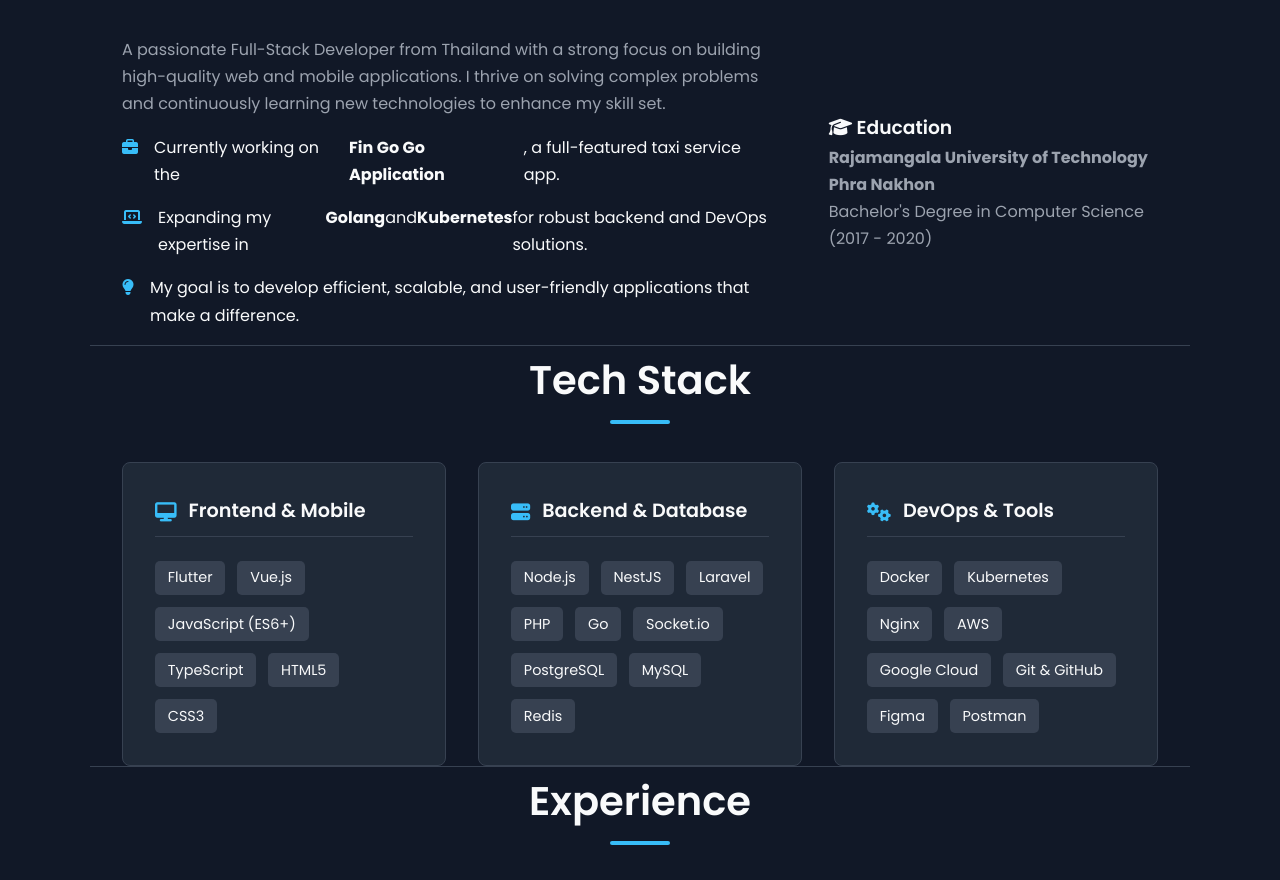
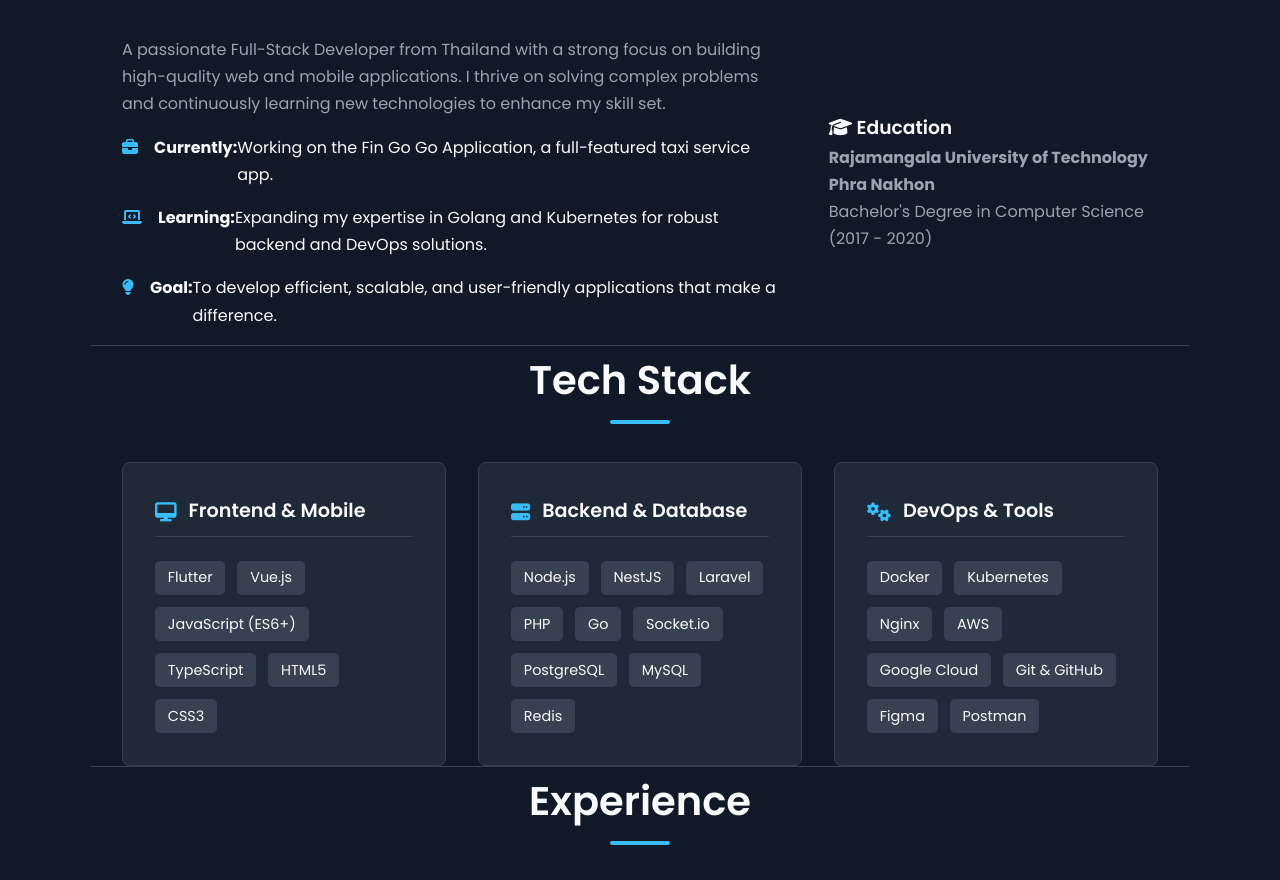
Before and after one commit to thanaratken/resume, a plain HTML site: page index.html in a window 1280 px wide. Shown: the part 880-1760 px from the top of the page. Drawn offline with Linux system fonts and the light colour scheme.

Commit message:
fix about me.

```diff
--- a/index.html
+++ b/index.html
@@ -1,5 +1,5 @@
 <!DOCTYPE html>
-<html lang="th">
+<html lang="en">
 <head>
     <meta charset="UTF-8">
     <meta name="viewport" content="width=device-width, initial-scale=1.0">
@@ -377,9 +377,9 @@
                         A passionate Full-Stack Developer from Thailand with a strong focus on building high-quality web and mobile applications. I thrive on solving complex problems and continuously learning new technologies to enhance my skill set.
                     </p>
                     <ul>
-                        <li><i class="fas fa-briefcase"></i> Currently working on the <strong>Fin Go Go Application</strong>, a full-featured taxi service app.</li>
-                        <li><i class="fas fa-laptop-code"></i> Expanding my expertise in <strong>Golang</strong> and <strong>Kubernetes</strong> for robust backend and DevOps solutions.</li>
-                        <li><i class="fas fa-lightbulb"></i> My goal is to develop efficient, scalable, and user-friendly applications that make a difference.</li>
+                        <li><i class="fas fa-briefcase"></i> <strong>Currently:</strong> Working on the Fin Go Go Application, a full-featured taxi service app.</li>
+                        <li><i class="fas fa-laptop-code"></i> <strong>Learning:</strong> Expanding my expertise in Golang and Kubernetes for robust backend and DevOps solutions.</li>
+                        <li><i class="fas fa-lightbulb"></i> <strong>Goal:</strong> To develop efficient, scalable, and user-friendly applications that make a difference.</li>
                     </ul>
                 </div>
                 <div class="about-education">
```
